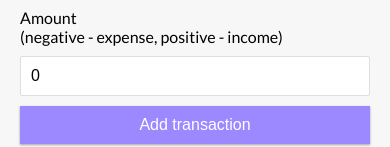
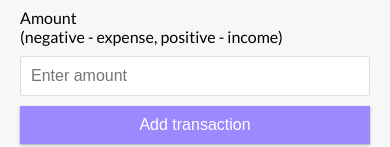
Before and after one commit to luizdebem/expense-tracker-react, a React (Create React App) app: page / in a window 390 px wide. Shown: the part 615-762 px from the top of the page. Built offline with nearby package versions, Linux system fonts and the light colour scheme; no server answers.

Commit message:
Cant type negative numbers on mobile temporary fix

```diff
--- a/src/App.css
+++ b/src/App.css
@@ -79,7 +79,7 @@ label {
 }
 
 input[type='text'],
-input[type='number'] {
+input[type='tel'] {
   border: 1px solid #dedede;
   border-radius: 2px;
   display: block;
--- a/src/components/AddTransaction.js
+++ b/src/components/AddTransaction.js
@@ -34,7 +34,7 @@ export const AddTransaction = () => {
 
         <div className="form-control">
           <label htmlFor="amount">Amount<br/>(negative - expense, positive - income)</label>
-          <input type="number" value={amount} onChange={(e) => setAmount(e.target.value)} placeholder="Enter amount"></input>
+          <input type="tel" onChange={(e) => setAmount(e.target.value)} placeholder="Enter amount"></input>
         </div>
 
         <button className="btn">Add transaction</button>
--- a/src/components/Transaction.js
+++ b/src/components/Transaction.js
@@ -34,7 +34,7 @@ export const Transaction = ({ transaction }) => { // Desestruturação é do car
           <input type="text" defaultValue={transaction.text} onChange={(e) => setText(e.target.value)} placeholder="Enter transaction's description"></input>
 
           <label htmlFor="amount">New amount<br />(negative - expense, positive - income)</label>
-          <input type="number" step="any" defaultValue={transaction.amount} onChange={(e) => setAmount(e.target.value)} placeholder="Enter amount"></input>
+          <input type="tel" step="any" defaultValue={transaction.amount} onChange={(e) => setAmount(e.target.value)} placeholder="Enter amount"></input>
 
           <button type="submit" className="btn">Update transaction</button>
           <button onClick={() => deleteTransaction(transaction._id)} className="btn delete">Delete transaction</button>
```
